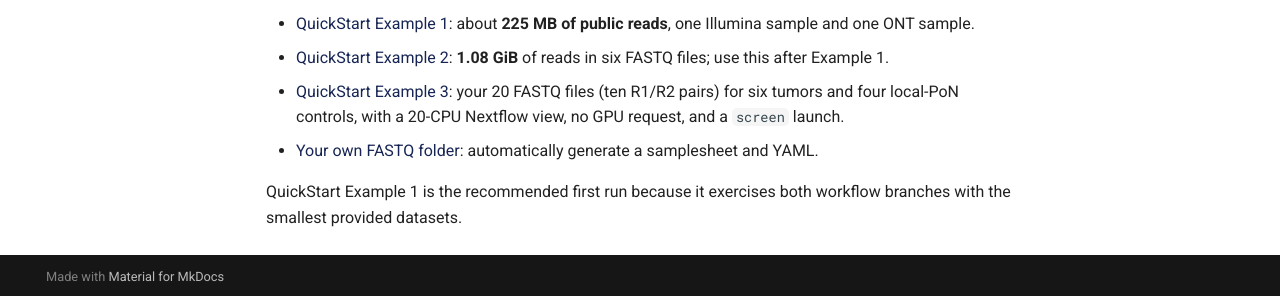
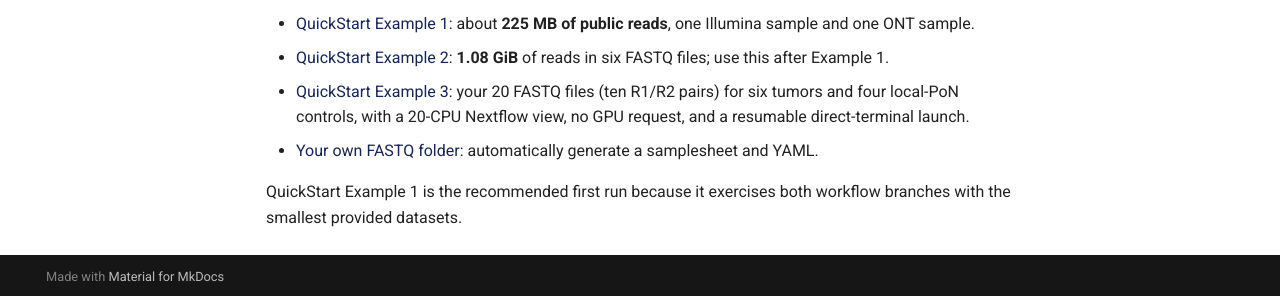
Before and after one commit to cfarkas/oncotracer, an MkDocs documentation site: the page built from docs/installation.md, in a window 1280 px wide and 900 px high, scrolled down 2380 px. Shown: the part 601-897 px from the top of the window. Built offline with MkDocs 1.6.1 and Material for MkDocs 9.7.7, drawn with Linux system fonts in a browser that asks for light colours; comment, search, counter and statistics services are not loaded.

Commit message:
Docs: remove screen reference from installation

```diff
--- a/docs/installation.md
+++ b/docs/installation.md
@@ -94,7 +94,7 @@ Also allow space for the Docker image, uncompressed/intermediate files, the Next
 
 - [QuickStart Example 1](quick_start.md): about **225 MB of public reads**, one Illumina sample and one ONT sample.
 - [QuickStart Example 2](public_cohort.md): **1.08 GiB** of reads in six FASTQ files; use this after Example 1.
-- [QuickStart Example 3](six_tumor_four_control.md): your 20 FASTQ files (ten R1/R2 pairs) for six tumors and four local-PoN controls, with a 20-CPU Nextflow view, no GPU request, and a `screen` launch.
+- [QuickStart Example 3](six_tumor_four_control.md): your 20 FASTQ files (ten R1/R2 pairs) for six tumors and four local-PoN controls, with a 20-CPU Nextflow view, no GPU request, and a resumable direct-terminal launch.
 - [Your own FASTQ folder](auto_params.md): automatically generate a samplesheet and YAML.
 
 QuickStart Example 1 is the recommended first run because it exercises both workflow branches with the smallest provided datasets.
```
